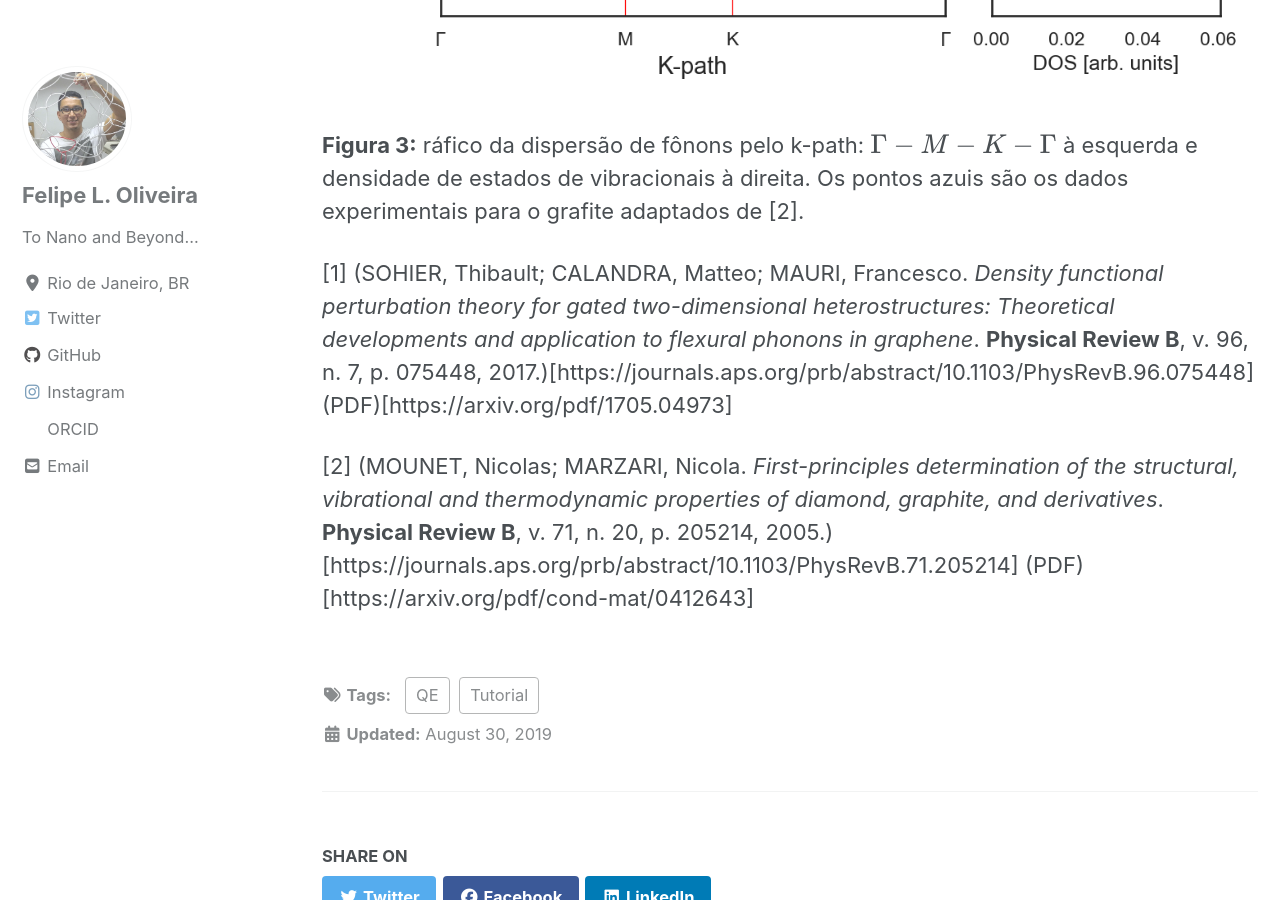
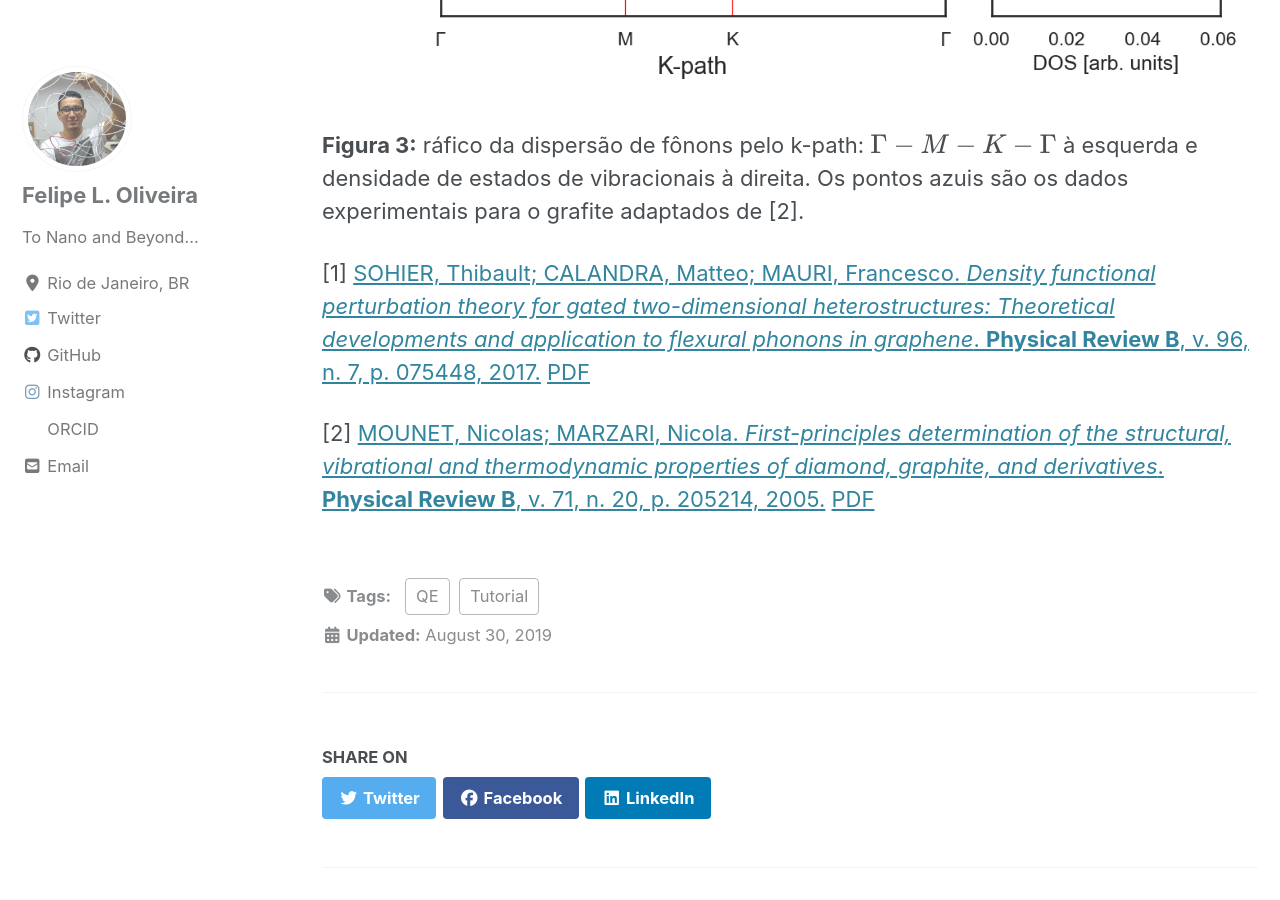
Before and after one commit to lipelopesoliveira/lipelopesoliveira.github.io, a Jekyll site: the page built from _posts/Tutorial_QE/2019-09-03-cap2-2.md, in a window 1280 px wide and 900 px high, scrolled down 9076 px. Built offline with Jekyll 4.4.1, drawn with Linux system fonts in a browser that asks for light colours; cached includes are drawn as plain includes; nearby versions of some CDN libraries; formulas are drawn with MathJax 3.

Commit message:
Update 2019-09-03-cap2-2.md

```diff
--- a/_posts/Tutorial_QE/2019-09-03-cap2-2.md
+++ b/_posts/Tutorial_QE/2019-09-03-cap2-2.md
@@ -218,6 +218,6 @@ Ao final desse processo você deve obter um gráfico como o mostrado na figura a
 
 **Figura 3:** ráfico da dispersão de fônons pelo k-path: $$\Gamma-M-K-\Gamma$$ à esquerda e densidade de estados de vibracionais à direita. Os pontos azuis são os dados experimentais para o grafite adaptados de [2].
 
-[1] (SOHIER, Thibault; CALANDRA, Matteo; MAURI, Francesco. *Density functional perturbation theory for gated two-dimensional heterostructures: Theoretical developments and application to flexural phonons in graphene*. **Physical Review B**, v. 96, n. 7, p. 075448, 2017.)[https://journals.aps.org/prb/abstract/10.1103/PhysRevB.96.075448] (PDF)[https://arxiv.org/pdf/1705.04973]
+[1] [SOHIER, Thibault; CALANDRA, Matteo; MAURI, Francesco. *Density functional perturbation theory for gated two-dimensional heterostructures: Theoretical developments and application to flexural phonons in graphene*. **Physical Review B**, v. 96, n. 7, p. 075448, 2017.](https://journals.aps.org/prb/abstract/10.1103/PhysRevB.96.075448) [PDF](https://arxiv.org/pdf/1705.04973)
 
-[2] (MOUNET, Nicolas; MARZARI, Nicola. *First-principles determination of the structural, vibrational and thermodynamic properties of diamond, graphite, and derivatives*. **Physical Review B**, v. 71, n. 20, p. 205214, 2005.)[https://journals.aps.org/prb/abstract/10.1103/PhysRevB.71.205214] (PDF)[https://arxiv.org/pdf/cond-mat/0412643]
+[2] [MOUNET, Nicolas; MARZARI, Nicola. *First-principles determination of the structural, vibrational and thermodynamic properties of diamond, graphite, and derivatives*. **Physical Review B**, v. 71, n. 20, p. 205214, 2005.]([https://journals.aps.org/prb/abstract/10.1103/PhysRevB.71.205214) [PDF](https://arxiv.org/pdf/cond-mat/0412643)
```
